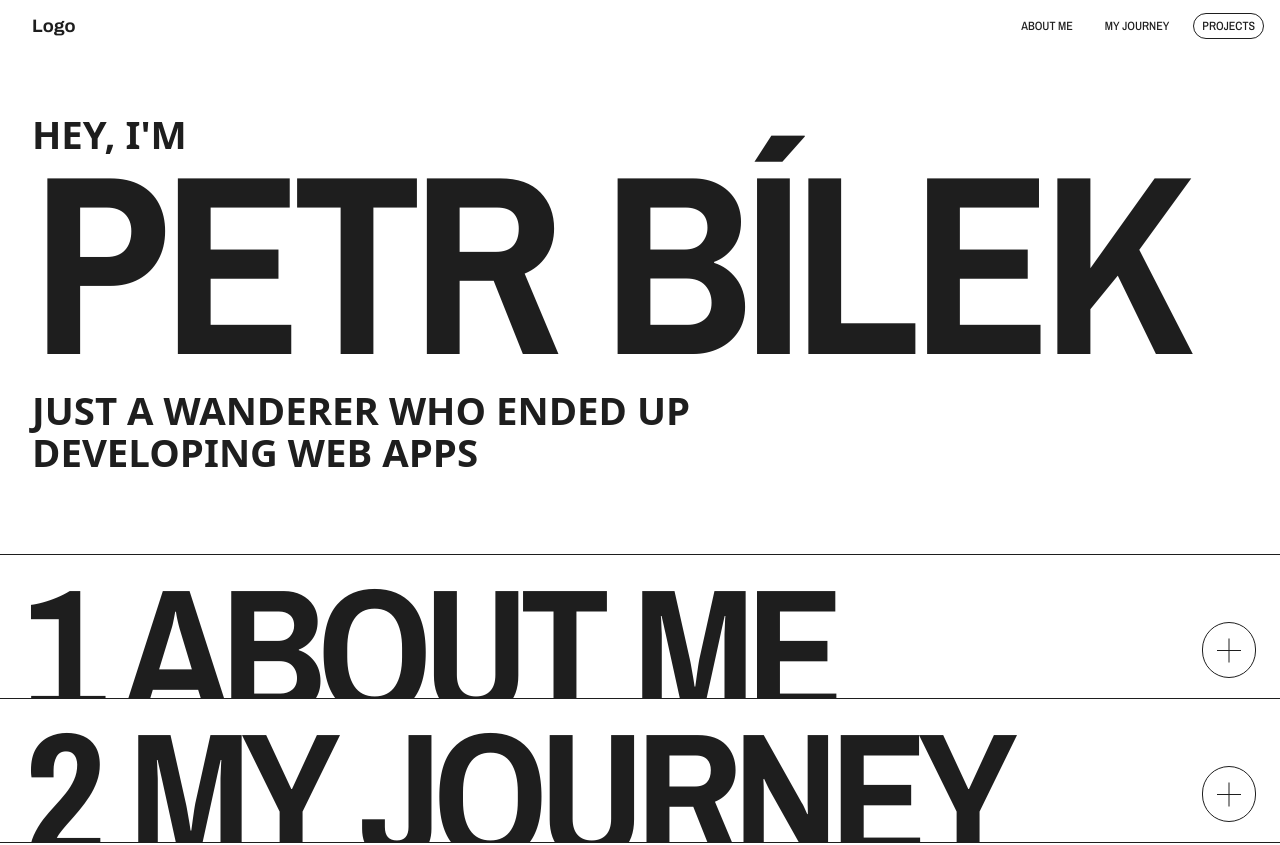
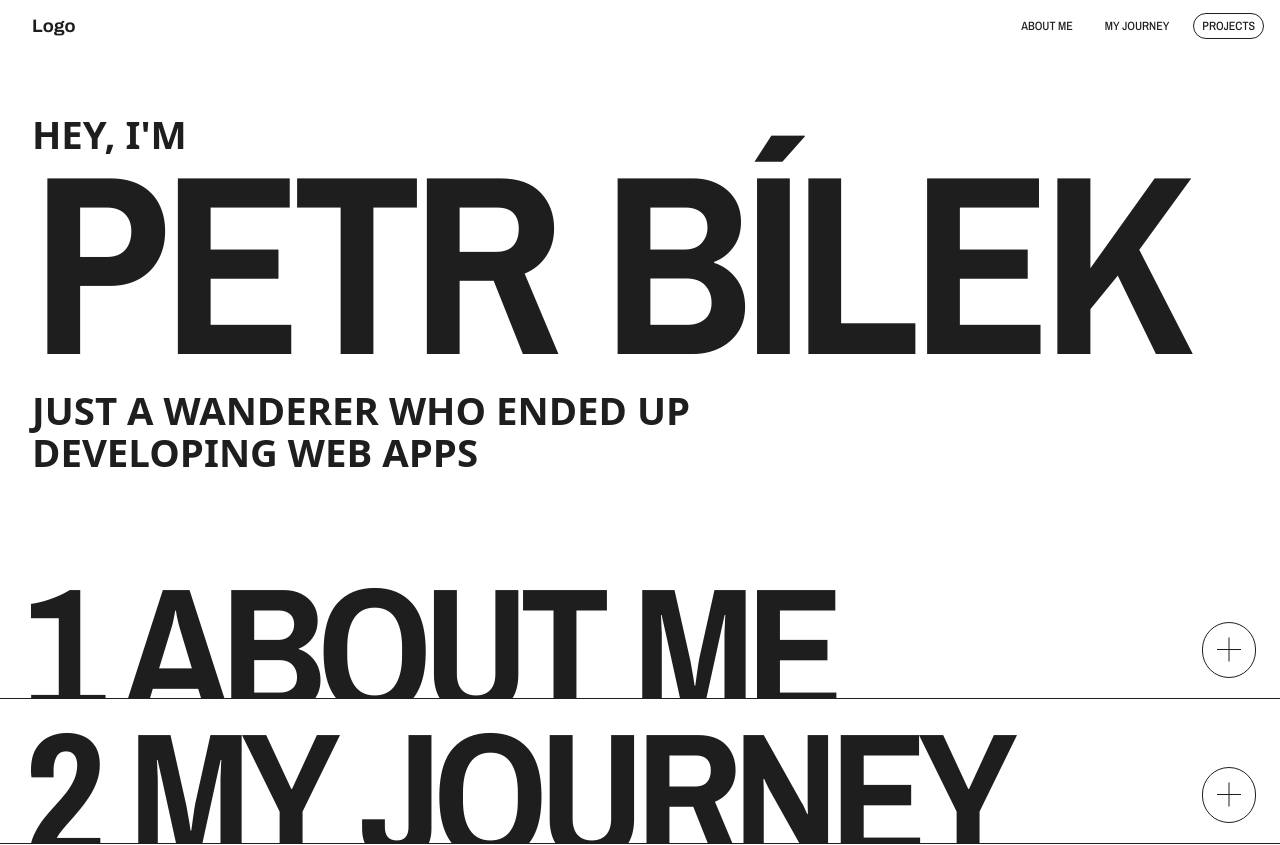
Before and after one commit to Bilek-Petr/portfolio, a React (Vite) app: page / in a window 1280 px wide. Shown: the top 845 px of the page. Built offline with nearby package versions, Linux system fonts and the light colour scheme; a web font is replaced by a local one.

Commit message:
changed border to bottom

```diff
--- a/src/components/Common/SectionBanner.jsx
+++ b/src/components/Common/SectionBanner.jsx
@@ -8,10 +8,10 @@ export default function SectionBanner({ bannerTitle, children }) {
   };
 
   return (
-    <div className="group relative cursor-pointer overflow-hidden">
+    <div className="group relative overflow-hidden border-b-[1px] border-mainAccent">
       <div
         onClick={toggleExpand}
-        className="flex h-[9rem] items-center justify-between border-t-[1px] border-mainAccent px-3 sm:px-6 lg:pt-7 xl:pt-12"
+        className="flex h-[9rem] cursor-pointer items-center justify-between px-3 sm:px-6 lg:pt-7 xl:pt-12"
       >
         <h2
           className={`w-full font-heading text-sectionText font-bold uppercase tracking-tighter transition-none sm:translate-y-0 ${
```
